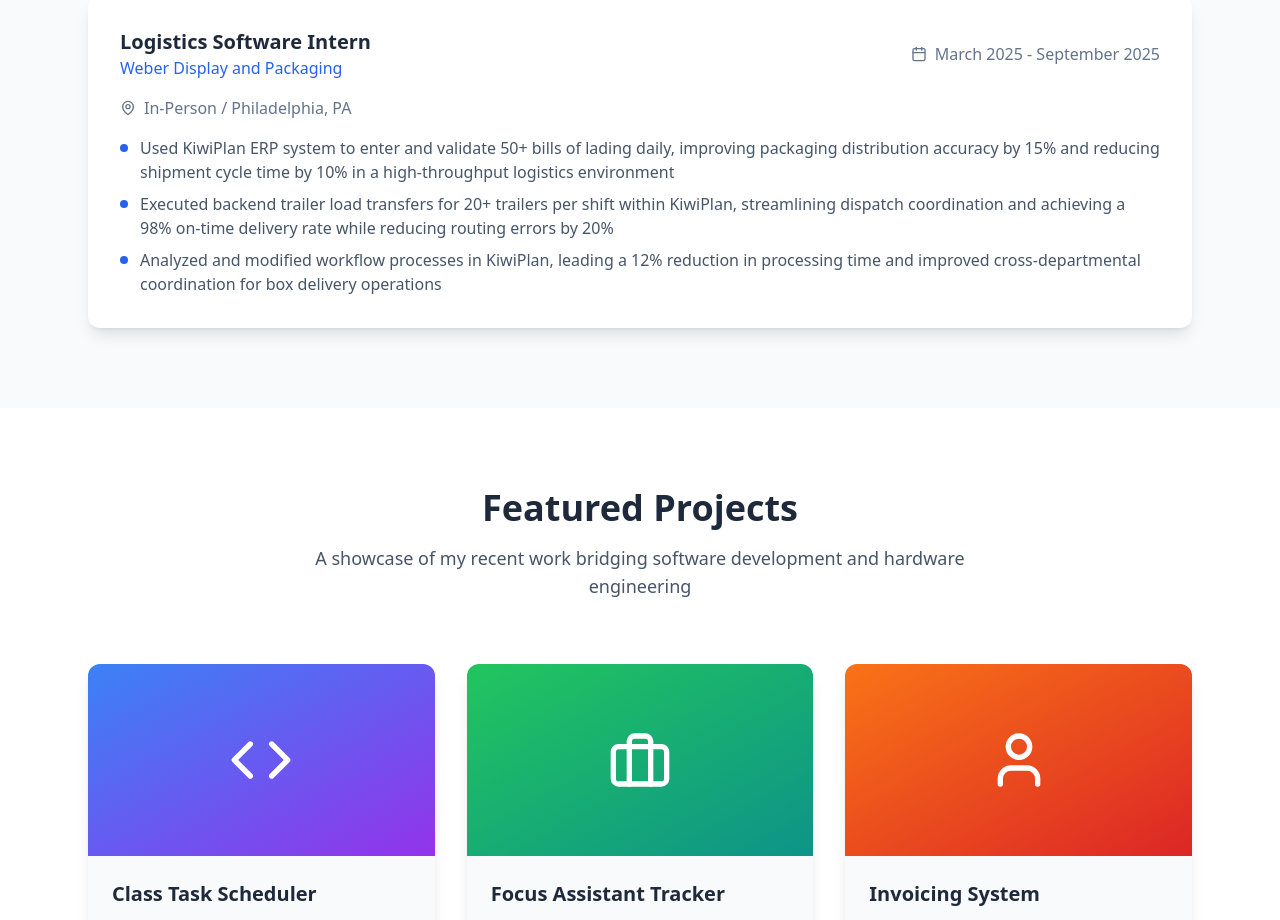
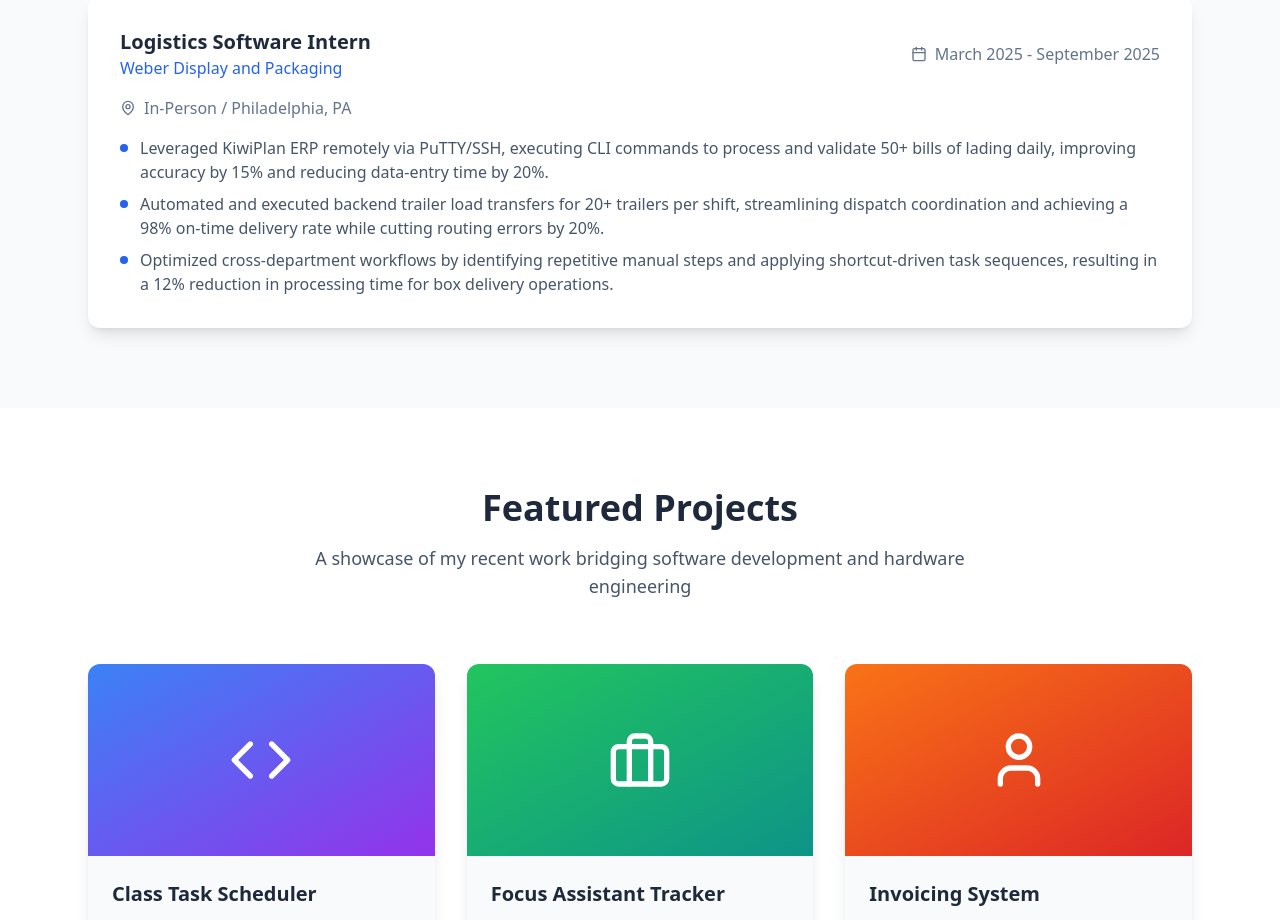
Before and after one commit to joshuaanicette/Josh-s-Portfolio, a React (Vite) app: page / in a window 1280 px wide. Shown: the part 2040-2960 px from the top of the page. Built offline with nearby package versions, Linux system fonts and the light colour scheme.

Commit message:
Update App.tsx

```diff
--- a/src/App.tsx
+++ b/src/App.tsx
@@ -325,15 +325,15 @@ function App() {
               <ul className="space-y-2 text-slate-600">
                 <li className="flex items-start">
                   <span className="w-2 h-2 bg-blue-600 rounded-full mt-2 mr-3 flex-shrink-0"></span>
-                  Used KiwiPlan ERP system to enter and validate 50+ bills of lading daily, improving packaging distribution accuracy by 15% and reducing shipment cycle time by 10% in a high-throughput logistics environment
+                 Leveraged KiwiPlan ERP remotely via PuTTY/SSH, executing CLI commands to process and validate 50+ bills of lading daily, improving accuracy by 15% and reducing data-entry time by 20%.
                 </li>
                 <li className="flex items-start">
                   <span className="w-2 h-2 bg-blue-600 rounded-full mt-2 mr-3 flex-shrink-0"></span>
-                  Executed backend trailer load transfers for 20+ trailers per shift within KiwiPlan, streamlining dispatch coordination and achieving a 98% on-time delivery rate while reducing routing errors by 20%
+                 Automated and executed backend trailer load transfers for 20+ trailers per shift, streamlining dispatch coordination and achieving a 98% on-time delivery rate while cutting routing errors by 20%.
                 </li>
                 <li className="flex items-start">
                   <span className="w-2 h-2 bg-blue-600 rounded-full mt-2 mr-3 flex-shrink-0"></span>
-                  Analyzed and modified workflow processes in KiwiPlan, leading a 12% reduction in processing time and improved cross-departmental coordination for box delivery operations
+                  Optimized cross-department workflows by identifying repetitive manual steps and applying shortcut-driven task sequences, resulting in a 12% reduction in processing time for box delivery operations.
                 </li>
               </ul>
             </div>
```
